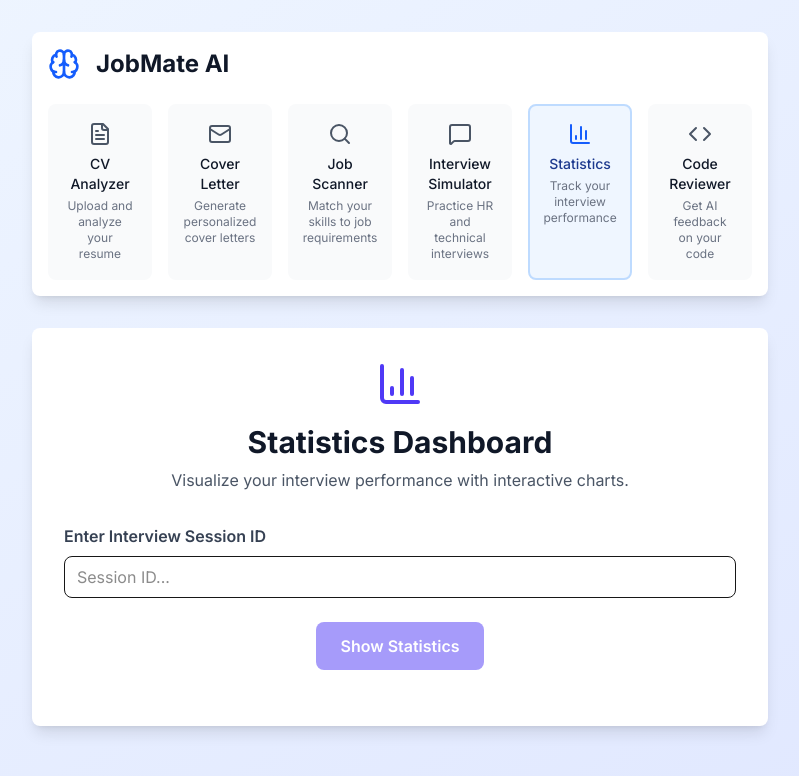
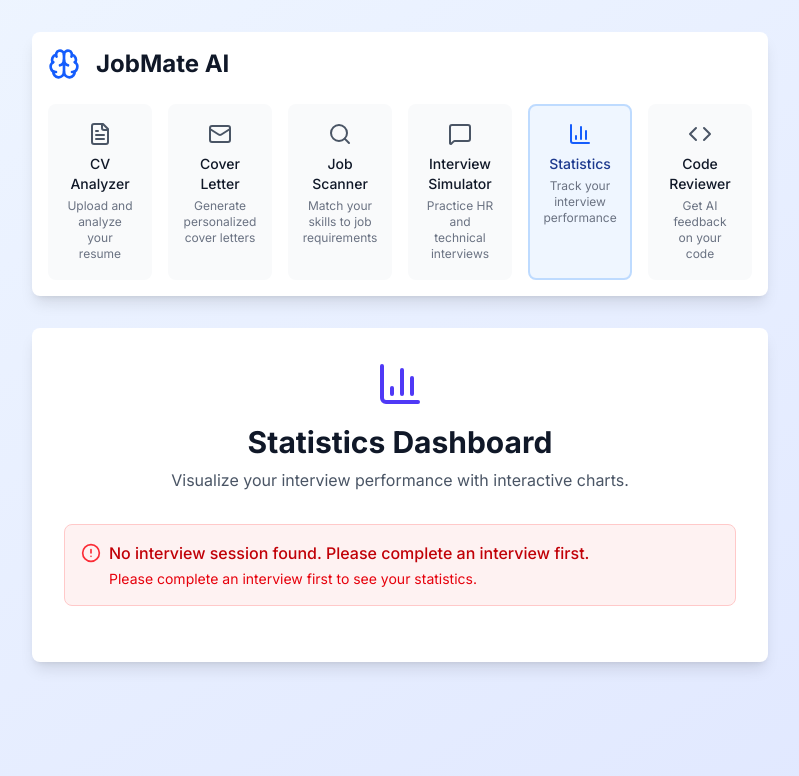
Before and after one commit to maksimKV/JobMateAI, a Next.js app in the folder frontend/: page /statistics in a window 1280 px wide. Shown: the top 776 px of the page, without its empty margins (240-1039 px from the left). Built offline with nearby package versions, Linux system fonts and the light colour scheme; no server answers.

Commit message:
Improved the statistics page to find interview session automatically

```diff
--- a/frontend/app/statistics/page.tsx
+++ b/frontend/app/statistics/page.tsx
@@ -1,32 +1,62 @@
 'use client';
 
-import { useState } from 'react';
+import { useState, useEffect } from 'react';
+import { useRouter } from 'next/navigation';
 import Navigation from '@/components/Navigation';
 import { statisticsAPI, APIError } from '@/lib/api';
 import { StatisticsRequest, StatisticsResponse } from '@/types';
 import { Bar, Pie } from 'react-chartjs-2';
 import { Chart, BarElement, CategoryScale, LinearScale, ArcElement, Tooltip, Legend } from 'chart.js';
-import { BarChart3, Loader2, AlertCircle } from 'lucide-react';
+import { BarChart3, Loader2, AlertCircle, ArrowLeft } from 'lucide-react';
 
 Chart.register(BarElement, CategoryScale, LinearScale, ArcElement, Tooltip, Legend);
 
 export default function StatisticsPage() {
-  const [sessionId, setSessionId] = useState('');
-  const [isLoading, setIsLoading] = useState(false);
+  const router = useRouter();
+  const [isLoading, setIsLoading] = useState(true);
   const [stats, setStats] = useState<StatisticsResponse | null>(null);
   const [error, setError] = useState<string | null>(null);
+  const [sessionId, setSessionId] = useState<string | null>(null);
 
-  const handleFetch = async () => {
+  useEffect(() => {
+    const loadLatestSession = async () => {
+      try {
+        const savedSession = localStorage.getItem('interviewSession');
+        if (savedSession) {
+          const session = JSON.parse(savedSession);
+          if (session.sessionId) {
+            setSessionId(session.sessionId);
+            await fetchStatistics(session.sessionId);
+            return;
+          }
+        }
+        setError('No interview session found. Please complete an interview first.');
+      } catch (err) {
+        console.error('Error loading session:', err);
+        setError('Failed to load interview session data.');
+      } finally {
+        setIsLoading(false);
+      }
+    };
+
+    loadLatestSession();
+  }, []);
+
+  const fetchStatistics = async (id: string) => {
     setIsLoading(true);
     setError(null);
     setStats(null);
     try {
-      const req: StatisticsRequest = { session_id: sessionId };
+      const req: StatisticsRequest = { session_id: id };
       const res = await statisticsAPI.getCharts(req);
       setStats(res);
     } catch (err) {
-      if (err instanceof APIError) setError(err.message);
-      else setError('An unexpected error occurred');
+      console.error('Error fetching statistics:', err);
+      if (err instanceof APIError) {
+        setError(err.message);
+      } else {
+        setError('An unexpected error occurred while loading statistics.');
+      }
     } finally {
       setIsLoading(false);
     }
@@ -45,44 +75,54 @@ export default function StatisticsPage() {
             </p>
           </div>
 
-          {/* Session ID Input */}
-          <div className="mb-6">
-            <label className="block text-gray-700 font-semibold mb-2">Enter Interview Session ID</label>
-            <input
-              className="w-full border rounded-lg px-3 py-2"
-              value={sessionId}
-              onChange={e => setSessionId(e.target.value)}
-              placeholder="Session ID..."
-            />
-          </div>
+          {/* Session Info */}
+          {sessionId && (
+            <div className="mb-6">
+              <div className="flex items-center justify-between">
+                <div>
+                  <p className="text-sm font-medium text-gray-500">Session ID</p>
+                  <p className="text-sm text-gray-700 font-mono bg-gray-50 p-2 rounded mt-1">{sessionId}</p>
+                </div>
+                <button
+                  onClick={() => router.back()}
+                  className="flex items-center text-indigo-600 hover:text-indigo-800 transition-colors text-sm font-medium"
+                >
+                  <ArrowLeft className="h-4 w-4 mr-1" />
+                  Back to Interview
+                </button>
+              </div>
+            </div>
+          )}
 
-          {/* Fetch Button */}
-          <div className="mb-6 text-center">
-            <button
-              className="bg-indigo-600 text-white px-6 py-3 rounded-lg font-semibold hover:bg-indigo-700 disabled:opacity-50 disabled:cursor-not-allowed"
-              onClick={handleFetch}
-              disabled={isLoading || !sessionId}
-            >
-              {isLoading ? (
-                <span className="flex items-center justify-center"><Loader2 className="animate-spin h-5 w-5 mr-2" />Fetching...</span>
-              ) : (
-                'Show Statistics'
-              )}
-            </button>
-          </div>
+          {/* Loading State */}
+          {isLoading && !stats && (
+            <div className="flex flex-col items-center justify-center py-12">
+              <Loader2 className="h-8 w-8 text-indigo-500 animate-spin mb-4" />
+              <p className="text-gray-600">Loading your interview statistics...</p>
+            </div>
+          )}
 
           {/* Error */}
           {error && (
             <div className="mb-6 bg-red-50 border border-red-200 rounded-lg p-4">
-              <div className="flex items-center">
-                <AlertCircle className="h-5 w-5 text-red-500 mr-2" />
-                <span className="text-red-700">{error}</span>
+              <div className="flex items-start">
+                <AlertCircle className="h-5 w-5 text-red-500 mr-2 mt-0.5 flex-shrink-0" />
+                <div>
+                  <p className="text-red-700 font-medium">{error}</p>
+                  <p className="text-sm text-red-600 mt-1">
+                    {error.includes('No interview session') ? (
+                      'Please complete an interview first to see your statistics.'
+                    ) : (
+                      'Please try again later or contact support if the issue persists.'
+                    )}
+                  </p>
+                </div>
               </div>
             </div>
           )}
 
           {/* Charts */}
-          {stats && (
+          {stats && !isLoading && (
             <div className="space-y-8">
               <div>
                 <h2 className="text-xl font-semibold text-gray-900 mb-4">HR vs Technical Performance</h2>
```
